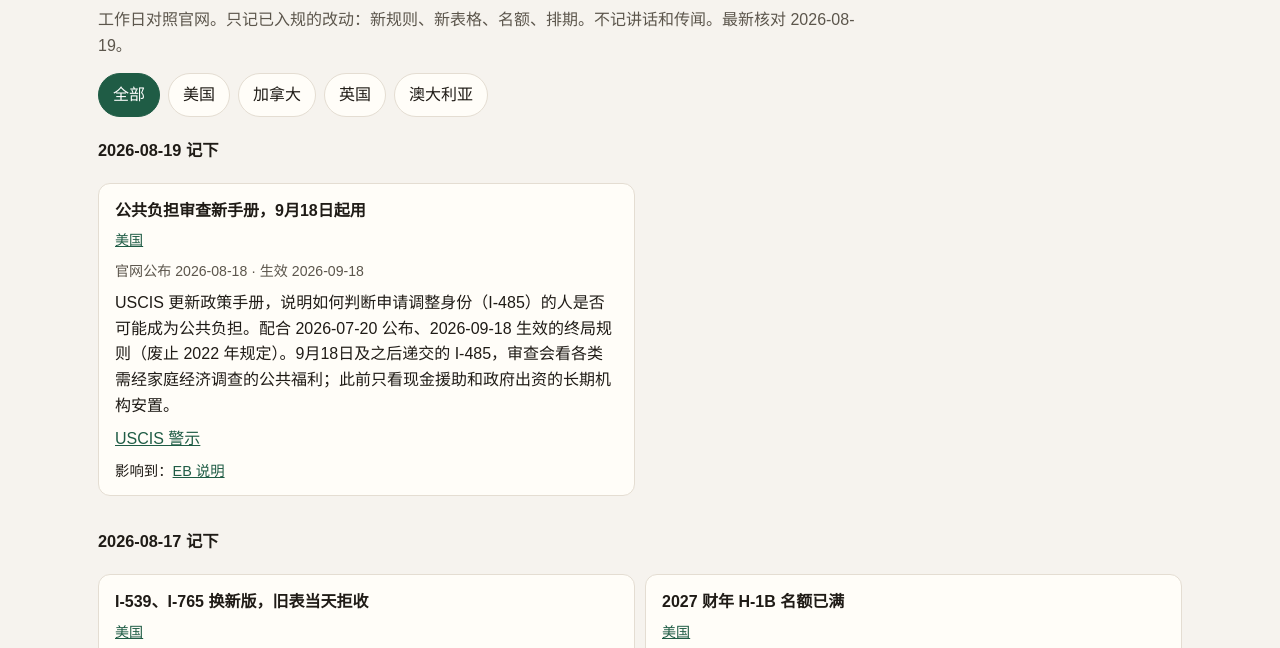
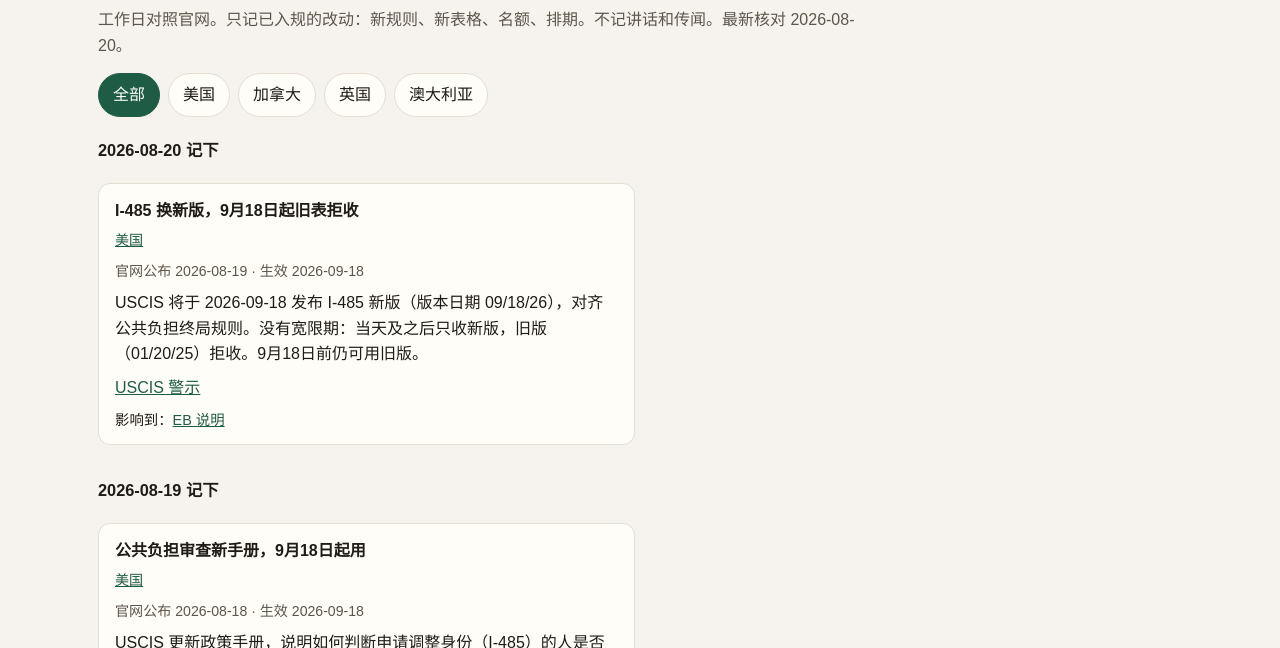
Before and after one commit to cc3cccci/qianzheng-zhengce, a plain HTML site: page gengxin.html in a window 1280 px wide. Shown: the part 147-795 px from the top of the page. Drawn offline with Linux system fonts and the light colour scheme.

Commit message:
Log USCIS I-485 09/18/26 edition: old forms rejected from Sept 18.

```diff
--- a/gengxin.html
+++ b/gengxin.html
@@ -274,7 +274,7 @@
     <header>
       <p class="brand">签证政策</p>
       <h1>政策更新记录</h1>
-      <p class="sub">工作日对照官网。只记已入规的改动：新规则、新表格、名额、排期。不记讲话和传闻。最新核对 2026-08-19。</p>
+      <p class="sub">工作日对照官网。只记已入规的改动：新规则、新表格、名额、排期。不记讲话和传闻。最新核对 2026-08-20。</p>
       <div class="chips" id="country-chips" aria-label="按国家筛选">
         <button type="button" class="chip on" data-country="">全部</button>
         <button type="button" class="chip" data-country="us">美国</button>
@@ -284,6 +284,17 @@
       </div>
     </header>
     <main id="log">
+      <section class="day" data-day="2026-08-20">
+        <h2>2026-08-20 记下</h2>
+      <article class="item" id="c-ee9260999d" data-country="us">
+        <h3>I-485 换新版，9月18日起旧表拒收</h3>
+        <p class="meta"><a href="/meiguo">美国</a></p>
+        <p class="meta">官网公布 2026-08-19 · 生效 2026-09-18</p>
+        <p>USCIS 将于 2026-09-18 发布 I-485 新版（版本日期 09/18/26），对齐公共负担终局规则。没有宽限期：当天及之后只收新版，旧版（01/20/25）拒收。9月18日前仍可用旧版。</p>
+        <p><a href="https://www.uscis.gov/newsroom/alerts/uscis-to-publish-new-edition-of-form-i-485-older-editions-will-be-rejected-starting-sept-18">USCIS 警示</a></p>
+        <p class="affect">影响到：<a href="/qianzheng#eb">EB 说明</a></p>
+      </article>
+      </section>
       <section class="day" data-day="2026-08-19">
         <h2>2026-08-19 记下</h2>
       <article class="item" id="c-75c538a482" data-country="us">
```
Also changed, not shown: index.html (+1 -0 lines), meiguo.html (+1 -0 lines), qianzheng.html (+1 -0 lines), zhengce-rizhi.json (+15 -1 lines).
